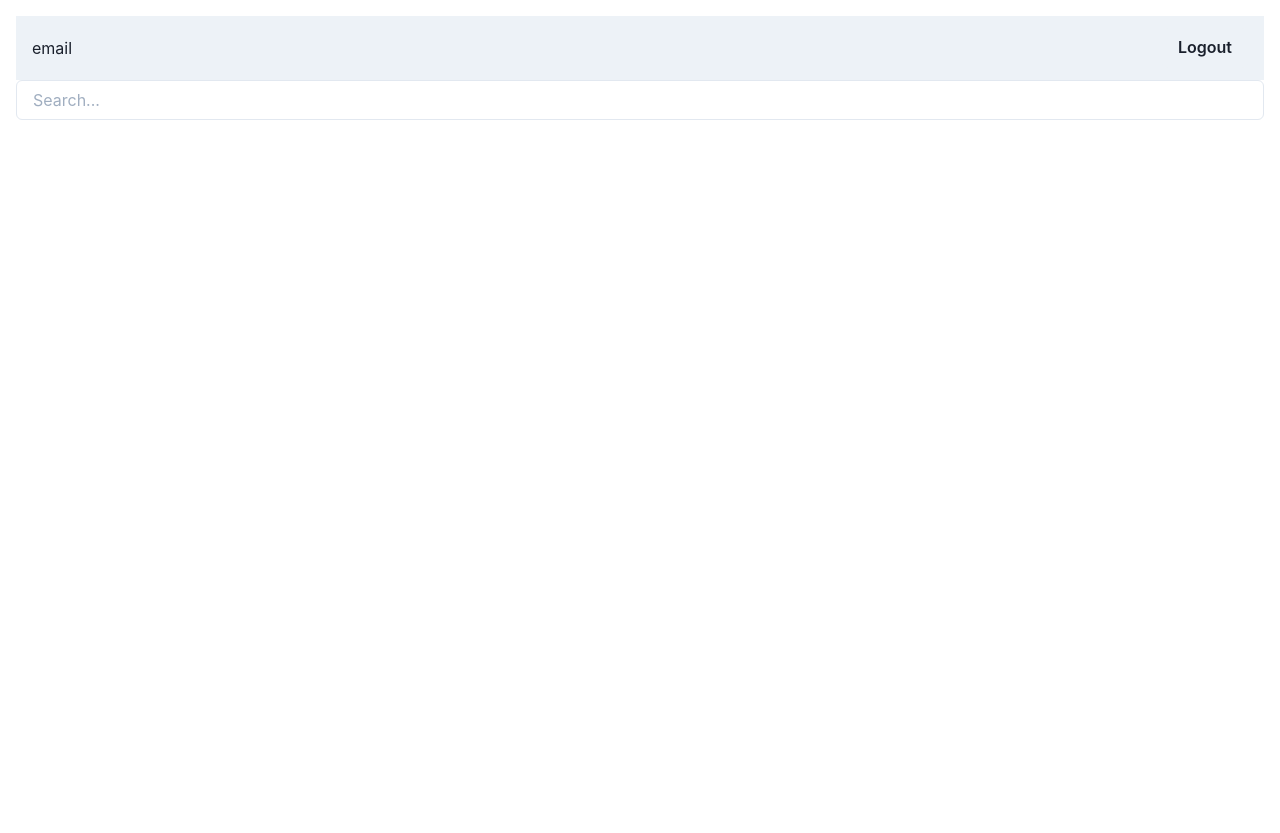
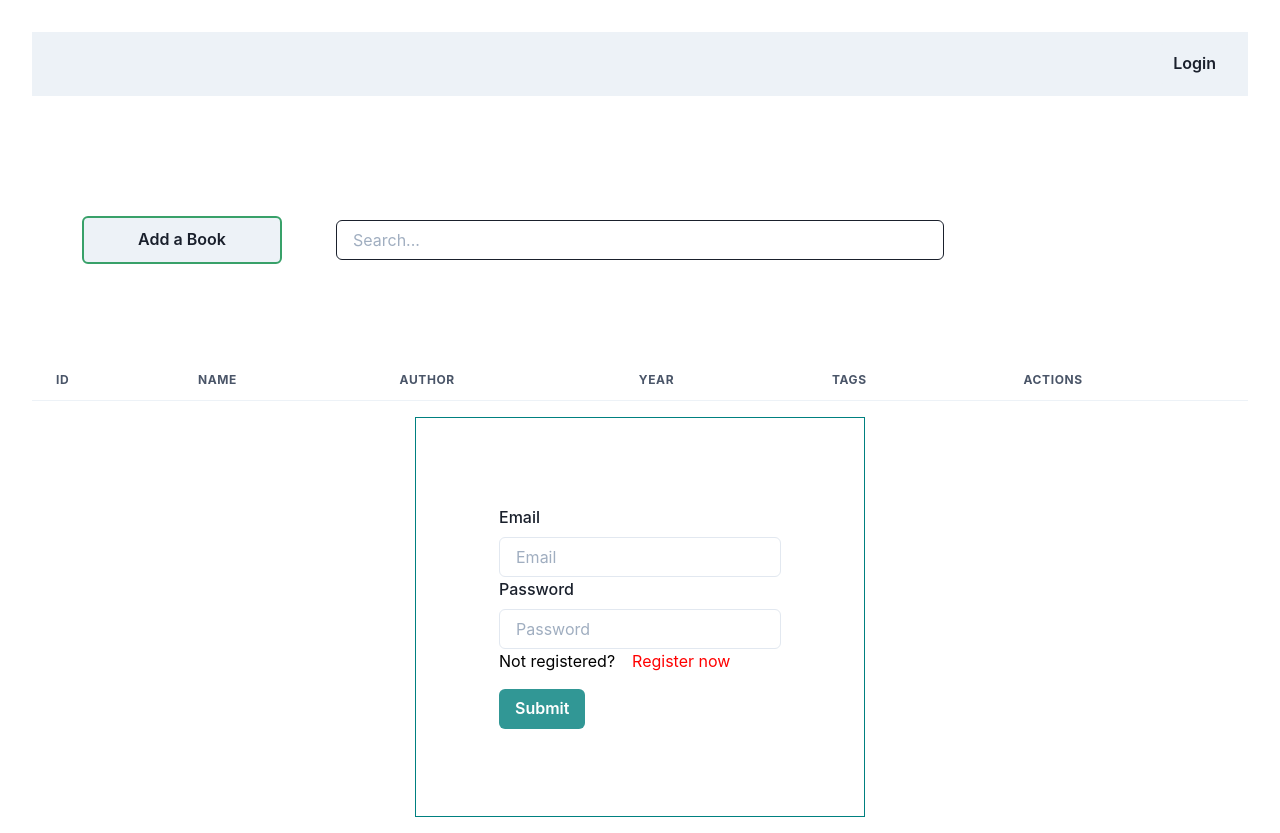
Before and after one commit to flppetkovski/devsy-react-coding-challenge, a React (Create React App) app: page / in a window 1280 px wide. Before the commit the page ends 800 px from the top, so only its background shows below. Built offline with nearby package versions, Linux system fonts and the light colour scheme.

Commit message:
login page almost done

```diff
--- a/src/App.js
+++ b/src/App.js
@@ -1,14 +1,14 @@
 import React from 'react';
 import { ChakraProvider, theme } from '@chakra-ui/react';
 import HookForm from './components/HookForm';
-import Navbar from './components/Navbar';
+import Dashboard from './pages/Dashboard';
 import { CSSReset, Box } from '@chakra-ui/react';
 function App() {
   return (
     <ChakraProvider theme={theme}>
       <CSSReset />
       <Box p={4}>
-        <Navbar />
+        <Dashboard />
         <HookForm />
       </Box>
     </ChakraProvider>
--- /dev/null
+++ b/src/components/Container.js
@@ -0,0 +1,17 @@
+const Container = ({ children }) => {
+  return (
+    <div
+      style={{
+        maxWidth: '600px',
+        display: 'flex',
+        alignItems: 'center',
+        justifyContent: 'center',
+        flex: 0,
+      }}
+    >
+      {children}
+    </div>
+  );
+};
+
+export default Container;
--- a/src/components/HookForm.js
+++ b/src/components/HookForm.js
@@ -6,6 +6,7 @@ import {
   FormControl,
   Input,
   Button,
+  Center,
 } from '@chakra-ui/react';
 
 export default function HookForm() {
@@ -25,7 +26,11 @@ export default function HookForm() {
         display: 'flex',
         justifyContent: 'center',
         alignItems: 'center',
-        height: '600px',
+        maxHeight: '450px',
+        minHeight: '400px',
+        maxWidth: '450px',
+        border: '1px solid teal',
+        margin: '0 auto',
       }}
     >
       <form
@@ -34,7 +39,7 @@ export default function HookForm() {
         onSubmit={handleSubmit(onSubmit)}
       >
         <FormControl isInvalid={errors.email}>
-          <FormLabel htmlFor="email">email</FormLabel>
+          <FormLabel htmlFor="email">Email</FormLabel>
           <Input
             id="email"
             placeholder="Email"
@@ -93,43 +98,68 @@ export default function HookForm() {
         <div
           style={{
             display: 'flex',
-            alignItems: 'center',
+            alignItems: 'baseline',
             justifyContent: 'space-between',
           }}
         >
-          <Button
-            mt={4}
-            colorScheme="teal"
-            isLoading={isSubmitting}
-            type="submit"
-          >
-            Submit
-          </Button>
           {!registered && (
             <p
               style={{
                 color: 'red',
-                display: 'inline-block',
-                marginLeft: '10px',
+                display: 'flex',
+                justifyContent: 'space-between',
+                alignItems: 'center',
               }}
             >
-              <span style={{ color: 'black' }}>Not registered?</span>{' '}
-              <span onClick={() => setRegistered(true)}>Register now</span>
+              <span style={{ color: 'black', alignSelf: 'flex-end' }}>
+                Not registered?
+              </span>{' '}
+              <span
+                style={{ cursor: 'pointer', marginLeft: '17px' }}
+                onClick={() => setRegistered(true)}
+              >
+                Register now
+              </span>
             </p>
           )}
           {registered && (
             <p
               style={{
                 color: 'red',
-                display: 'inline-block',
-                marginLeft: '10px',
+                display: 'flex',
+                alignItems: 'baseline',
+                marginRight: '10px',
+                marginLeft: '15px',
               }}
             >
-              <span style={{ color: 'black' }}>Already registered?</span>{' '}
-              <span onClick={() => setRegistered(false)}>Login now</span>
+              <span
+                style={{
+                  color: 'black',
+                  marginLeft: '15px',
+                  marginRight: '10px',
+                }}
+              >
+                Already registered?
+              </span>{' '}
+              <span
+                style={{ cursor: 'pointer' }}
+                onClick={() => setRegistered(false)}
+              >
+                Login now
+              </span>
             </p>
           )}
         </div>
+        <Button
+          mt={4}
+          colorScheme="teal"
+          isLoading={isSubmitting}
+          type="submit"
+          display="block"
+          Width="70px"
+        >
+          Submit
+        </Button>
       </form>
     </div>
   );
--- a/src/components/Navbar.js
+++ b/src/components/Navbar.js
@@ -1,15 +1,17 @@
 import { Box, Flex, Button, useColorModeValue, Stack } from '@chakra-ui/react';
+import { useState } from 'react';
 
 export default function Navbar() {
+  const [loggedIn, setLoggedIn] = useState(false);
   return (
     <>
       <Box bg={useColorModeValue('gray.100', 'gray.900')} px={4}>
         <Flex h={16} alignItems={'center'} justifyContent={'space-between'}>
-          <Box>email</Box>
+          {loggedIn ? <Box>Email</Box> : <Box>&nbsp;</Box>}
 
           <Flex alignItems={'center'}>
             <Stack direction={'row'} spacing={7}></Stack>
-            <Button>Logout</Button>
+            <Button>{loggedIn ? 'Logout' : 'Login'}</Button>
           </Flex>
         </Flex>
       </Box>
--- a/src/components/Searchbar.js
+++ b/src/components/Searchbar.js
@@ -2,7 +2,15 @@ import { Input } from '@chakra-ui/react';
 
 const Searchbar = () => {
   return (
-    <div>
+    <div
+      style={{
+        width: '50%',
+        margin: '0 auto',
+        marginTop: '100px',
+        marginBottom: '100px',
+        border: '2px',
+      }}
+    >
       <Input placeholder="Search..." />
     </div>
   );
--- a/src/components/Table.js
+++ b/src/components/Table.js
@@ -10,40 +10,20 @@ import {
 } from '@chakra-ui/react';
 
 const BookTable = () => {
-  <Table variant="simple">
-    <TableCaption>Imperial to metric conversion factors</TableCaption>
-    <Thead>
-      <Tr>
-        <Th>To convert</Th>
-        <Th>into</Th>
-        <Th isNumeric>multiply by</Th>
-      </Tr>
-    </Thead>
-    <Tbody>
-      <Tr>
-        <Td>inches</Td>
-        <Td>millimetres (mm)</Td>
-        <Td isNumeric>25.4</Td>
-      </Tr>
-      <Tr>
-        <Td>feet</Td>
-        <Td>centimetres (cm)</Td>
-        <Td isNumeric>30.48</Td>
-      </Tr>
-      <Tr>
-        <Td>yards</Td>
-        <Td>metres (m)</Td>
-        <Td isNumeric>0.91444</Td>
-      </Tr>
-    </Tbody>
-    <Tfoot>
-      <Tr>
-        <Th>To convert</Th>
-        <Th>into</Th>
-        <Th isNumeric>multiply by</Th>
-      </Tr>
-    </Tfoot>
-  </Table>;
+  return (
+    <Table variant="simple">
+      <Thead>
+        <Tr>
+          <Th>ID</Th>
+          <Th>Name</Th>
+          <Th>Author</Th>
+          <Th>Year</Th>
+          <Th>Tags</Th>
+          <Th>Actions</Th>
+        </Tr>
+      </Thead>
+    </Table>
+  );
 };
 
 export default BookTable;
--- a/src/index.js
+++ b/src/index.js
@@ -1,12 +1,11 @@
 import { ColorModeScript } from '@chakra-ui/react';
 import React, { StrictMode } from 'react';
 import ReactDOM from 'react-dom';
-import Dashboard from './pages/Dashboard';
 import App from './App';
 ReactDOM.render(
   <StrictMode>
     <ColorModeScript />
-    <Dashboard />
+    <App />
   </StrictMode>,
   document.getElementById('root')
 );
--- a/src/pages/Dashboard.js
+++ b/src/pages/Dashboard.js
@@ -1,15 +1,35 @@
-import { Box, ChakraProvider, theme, CSSReset, Table } from '@chakra-ui/react';
+import { Box, ChakraProvider, theme, CSSReset, Button } from '@chakra-ui/react';
 import Searchbar from '../components/Searchbar';
 import Navbar from '../components/Navbar';
+import BookTable from '../components/Table';
+import Container from '../components/Container';
 
 const Dashboard = () => {
   return (
     <ChakraProvider theme={theme}>
-      <CSSReset />
       <Box p={4}>
+        <CSSReset />
         <Navbar />
-        <Searchbar />
-        <Table />
+        <Button
+          size="md"
+          height="48px"
+          width="200px"
+          border="2px"
+          borderColor="green.500"
+          display="inline-block"
+          marginBottom="-260px"
+          marginLeft="50px"
+        >
+          Add a Book
+        </Button>
+        <Searchbar
+          style={{
+            display: 'inline-block',
+            marginTop: '30rem',
+            height: '50px',
+          }}
+        />{' '}
+        <BookTable />
       </Box>
     </ChakraProvider>
   );
```
